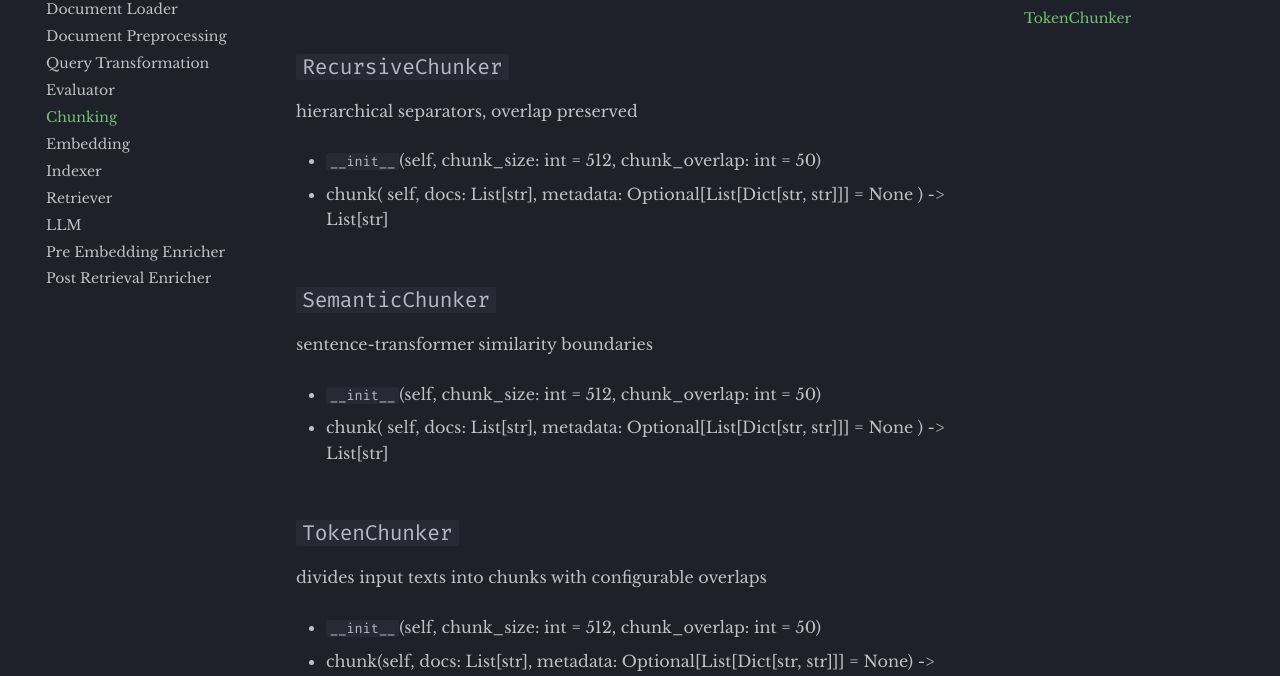
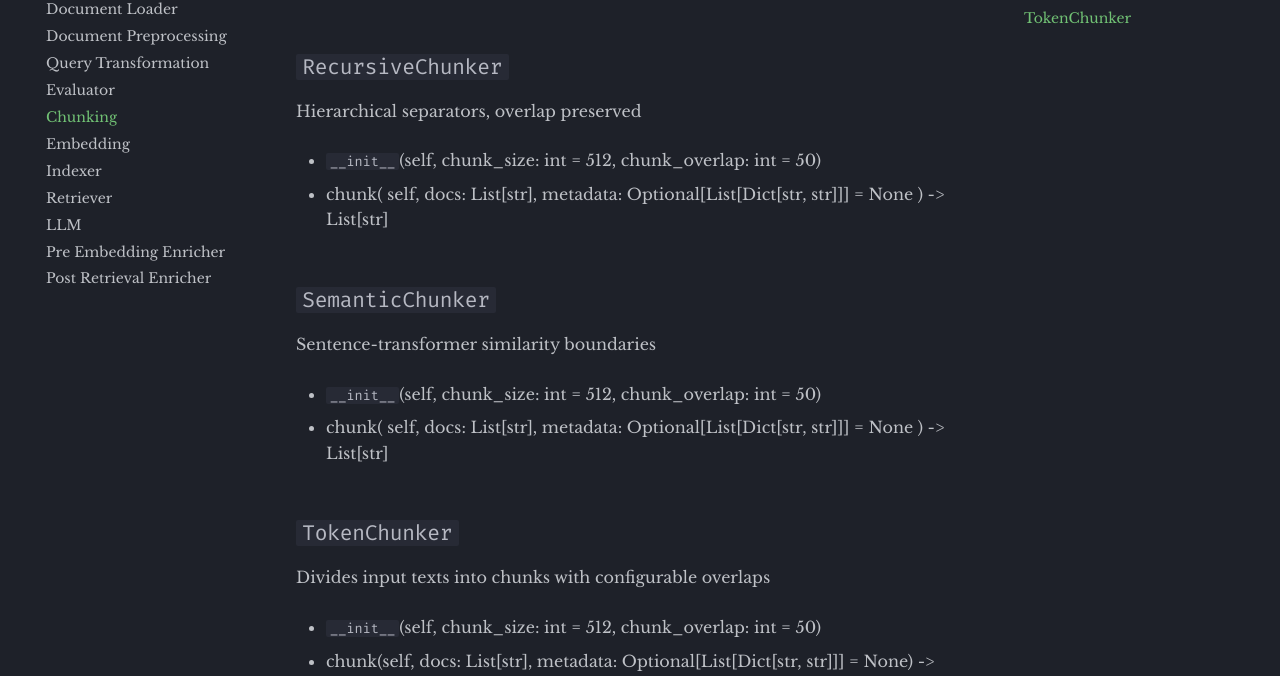
Before and after one commit to Karthic-N-A/RAG-Zoo-Website-Local-Impl, an MkDocs documentation site: the page built from docs/Module-By-Module Deep Dive/chunker.md, in a window 1280 px wide and 1112 px high. Shown: the part 222-898 px from the top of the window. Built offline with MkDocs 1.6.1 and Material for MkDocs 9.7.7, drawn with Linux system fonts in a browser that asks for light colours.

```diff
--- a/docs/Module-By-Module Deep Dive/chunker.md
+++ b/docs/Module-By-Module Deep Dive/chunker.md
@@ -1,7 +1,8 @@
 # chunker/
 
 ## `RecursiveChunker`
-hierarchical separators, overlap preserved
+
+Hierarchical separators, overlap preserved
 
 - `__init__`(self, chunk_size: int = 512, chunk_overlap: int = 50)
 
@@ -12,7 +13,8 @@ hierarchical separators, overlap preserved
 ) -> List[str]
 
 ## `SemanticChunker`
-sentence-transformer similarity boundaries
+
+Sentence-transformer similarity boundaries
 
 - `__init__`(self, chunk_size: int = 512, chunk_overlap: int = 50)
 
@@ -23,7 +25,8 @@ sentence-transformer similarity boundaries
 ) -> List[str]
 
 ## `TokenChunker`
-divides input texts into chunks with configurable overlaps
+
+Divides input texts into chunks with configurable overlaps
 
 - `__init__`(self, chunk_size: int = 512, chunk_overlap: int = 50)
 
--- a/mkdocs.yml
+++ b/mkdocs.yml
@@ -68,7 +68,7 @@ extra:
   generator: false
 
 nav:
-  - Home: index.md
+  - Home: README.md
 
   - Architecture:
     - Architecture/README.md
```
Also changed, not shown: docs/Module-By-Module Deep Dive/embedder.md (+2 -0 lines), docs/Module-By-Module Deep Dive/query_transformer.md (+4 -0 lines), docs/README.md (renamed from docs/index.md, +2 -2 lines), docs/contribute.md (+26 -16 lines).
